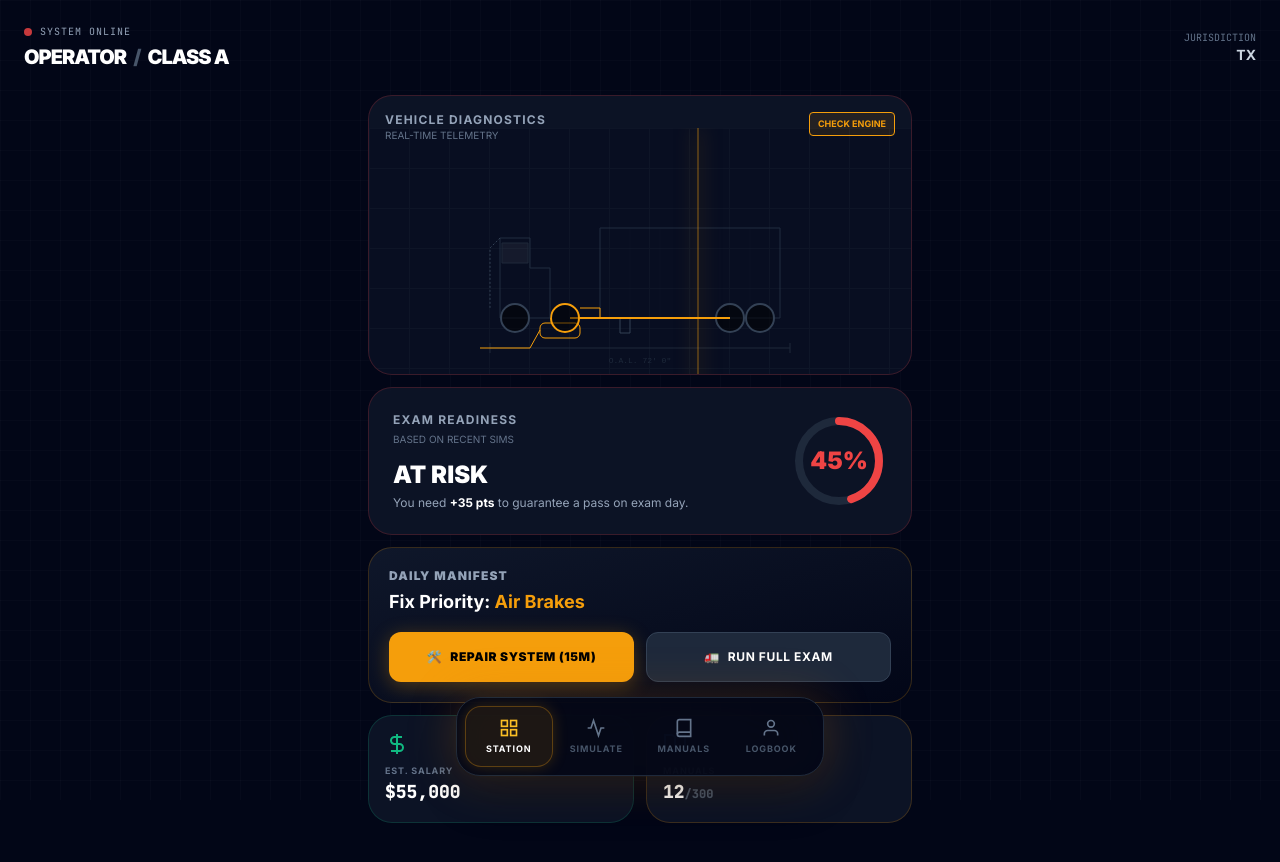
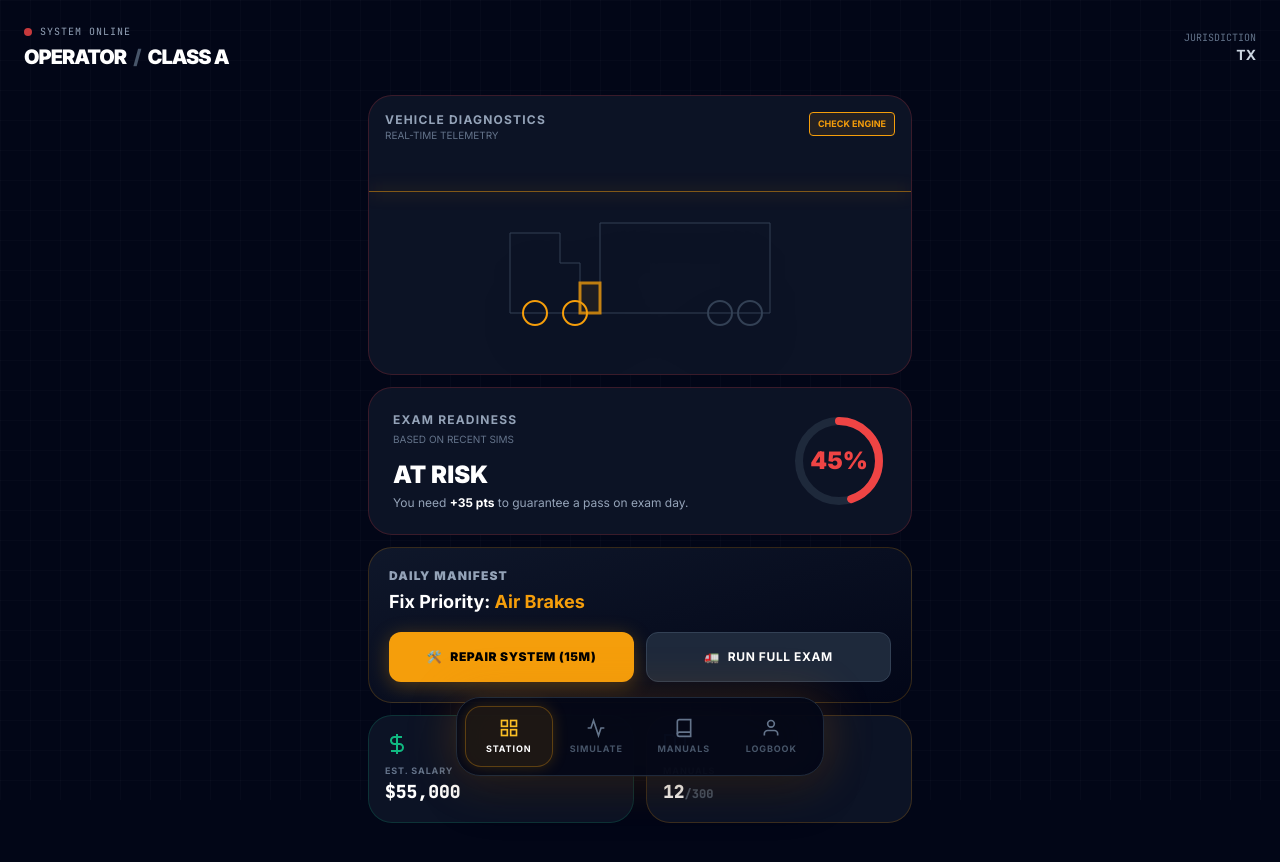
Before and after one commit to ismaelngoie/cdlpracticetest, a Next.js app: page /dashboard in a window 1280 px wide. Shown: the top 862 px of the page. Built offline with nearby package versions, Linux system fonts and the light colour scheme.

Commit message:
Update TruckSchematic.tsx

```diff
--- a/components/TruckSchematic.tsx
+++ b/components/TruckSchematic.tsx
@@ -5,6 +5,11 @@ import { useEffect, useState } from "react";
 
 export default function TruckSchematic() {
   const [weakDomain, setWeakDomain] = useState("Air Brakes");
+
+  // Logic: Map the weak domain to a part of the truck
+  // Head = Cab (General Knowledge)
+  // Engine = Pre-Trip / Air Brakes
+  // Trailer = Combination / Hazmat
   const [activeZone, setActiveZone] = useState<"cab" | "engine" | "trailer">("engine");
 
   useEffect(() => {
@@ -12,170 +17,76 @@ export default function TruckSchematic() {
     setWeakDomain(wd);
 
     const lower = wd.toLowerCase();
-    if (lower.includes("combination") || lower.includes("hazmat") || lower.includes("tanker") || lower.includes("cargo")) {
+    if (lower.includes("combination") || lower.includes("hazmat") || lower.includes("tanker")) {
       setActiveZone("trailer");
-    } else if (lower.includes("general") || lower.includes("passenger") || lower.includes("control")) {
+    } else if (lower.includes("general") || lower.includes("passenger")) {
       setActiveZone("cab");
     } else {
-      setActiveZone("engine"); // Default for Air Brakes / Pre-Trip / Systems
+      setActiveZone("engine"); // Default for Air Brakes / Pre-Trip
     }
   }, []);
 
-  // --- Visual Config ---
-  const activeColor = "#F59E0B"; // Amber
-  const inactiveColor = "#334155"; // Slate-700
-  const dimColor = "#1e293b"; // Slate-800
+  const strokeColor = "#F59E0B"; // Amber-500
+  const glowColor = "rgba(245, 158, 11, 0.5)";
 
-  // Helper to determine style based on current active zone
-  const getStyle = (zone: string) => {
-    const isActive = activeZone === zone;
-    return {
-      stroke: isActive ? activeColor : inactiveColor,
-      strokeWidth: isActive ? 2 : 1,
-      fill: isActive ? "rgba(245, 158, 11, 0.1)" : "transparent",
-      opacity: isActive ? 1 : 0.6,
-      filter: isActive ? "url(#glow)" : "none"
-    };
-  };
+  const isZone = (z: string) => activeZone === z;
 
   return (
-    <div className="relative w-full h-[320px] flex items-center justify-center overflow-hidden bg-slate-950/30">
+    <div className="relative w-full h-[300px] flex items-center justify-center">
 
-      {/* 1. Background Grid (CAD Style) */}
-      <div className="absolute inset-0 pointer-events-none"
-           style={{
-             backgroundImage: `linear-gradient(${dimColor} 1px, transparent 1px), linear-gradient(90deg, ${dimColor} 1px, transparent 1px)`,
-             backgroundSize: '40px 40px',
-             opacity: 0.3
-           }}
+      {/* Scanner Effect */}
+      <motion.div
+        animate={{ top: ["10%", "90%", "10%"] }}
+        transition={{ duration: 6, ease: "linear", repeat: Infinity }}
+        className="absolute left-0 right-0 h-[1px] bg-amber-500/50 shadow-[0_0_15px_rgba(245,158,11,0.8)] z-20 pointer-events-none"
       />
 
-      {/* 2. Scanner Laser */}
-      <motion.div
-        animate={{ left: ["0%", "100%", "0%"] }}
-        transition={{ duration: 8, ease: "linear", repeat: Infinity }}
-        className="absolute top-0 bottom-0 w-[2px] bg-amber-500/30 shadow-[0_0_20px_rgba(245,158,11,0.5)] z-20 pointer-events-none"
-      />
+      <svg width="300" height="150" viewBox="0 0 300 150" fill="none" xmlns="http://www.w3.org/2000/svg" className="drop-shadow-2xl">
 
-      {/* 3. The Schematic SVG */}
-      <svg width="340" height="180" viewBox="0 0 340 180" fill="none" xmlns="http://www.w3.org/2000/svg" className="z-10">
-        <defs>
-          <filter id="glow" x="-20%" y="-20%" width="140%" height="140%">
-            <feGaussianBlur stdDeviation="3" result="blur" />
-            <feComposite in="SourceGraphic" in2="blur" operator="over" />
-          </filter>
-        </defs>
+        {/* TRAILER (Rear) */}
+        <motion.path
+          d="M110 20 H 280 V 110 H 110 V 20 Z"
+          stroke={isZone("trailer") ? strokeColor : "#334155"}
+          strokeWidth={isZone("trailer") ? 3 : 1}
+          fill={isZone("trailer") ? "rgba(245, 158, 11, 0.1)" : "transparent"}
+          animate={isZone("trailer") ? { opacity: [0.7, 1, 0.7] } : {}}
+          transition={{ duration: 2, repeat: Infinity }}
+        />
+        {/* Trailer Wheels */}
+        <circle cx="230" cy="110" r="12" stroke="#334155" strokeWidth="2" />
+        <circle cx="260" cy="110" r="12" stroke="#334155" strokeWidth="2" />
 
-        {/* --- TRAILER GROUP --- */}
-        <g id="trailer">
-          {/* Cargo Box */}
-          <motion.path
-            d="M130 30 H 310 V 120 H 130 V 30 Z"
-            {...getStyle("trailer")}
-            initial={{ pathLength: 0 }} animate={{ pathLength: 1 }} transition={{ duration: 1.5 }}
-          />
-          {/* Ribbing (Detail) */}
-          <path d="M160 30 V 120 M190 30 V 120 M220 30 V 120 M250 30 V 120 M280 30 V 120" stroke={activeZone === "trailer" ? activeColor : dimColor} strokeWidth="0.5" opacity="0.3" />
+        {/* CAB (Front) */}
+        <motion.path
+          d="M20 110 H 90 V 60 L 70 60 L 70 30 L 20 30 V 110 Z"
+          stroke={isZone("cab") ? strokeColor : "#334155"}
+          strokeWidth={isZone("cab") ? 3 : 1}
+          fill={isZone("cab") ? "rgba(245, 158, 11, 0.1)" : "transparent"}
+          animate={isZone("cab") ? { opacity: [0.7, 1, 0.7] } : {}}
+          transition={{ duration: 2, repeat: Infinity }}
+        />
 
-          {/* Landing Gear */}
-          <path d="M150 120 L 150 135 M 160 120 L 160 135 L 150 135" stroke={activeZone === "trailer" ? activeColor : inactiveColor} strokeWidth="1" />
+        {/* ENGINE / CONNECTOR (Middle) */}
+        <motion.path
+          d="M90 110 H 110 V 80 H 90 V 110 Z"
+          stroke={isZone("engine") ? strokeColor : "#334155"}
+          strokeWidth={isZone("engine") ? 3 : 1}
+          fill={isZone("engine") ? "rgba(245, 158, 11, 0.1)" : "transparent"}
+          animate={isZone("engine") ? { opacity: [0.7, 1, 0.7] } : {}}
+          transition={{ duration: 2, repeat: Infinity }}
+        />
 
-          {/* Rear Wheels (Tandem) */}
-          <circle cx="260" cy="120" r="14" stroke={activeZone === "trailer" ? activeColor : inactiveColor} strokeWidth="2" fill="rgba(0,0,0,0.5)" />
-          <circle cx="290" cy="120" r="14" stroke={activeZone === "trailer" ? activeColor : inactiveColor} strokeWidth="2" fill="rgba(0,0,0,0.5)" />
-        </g>
-
-        {/* --- ENGINE / CHASSIS GROUP --- */}
-        <g id="engine">
-          {/* Chassis Rail */}
-          <motion.path
-            d="M100 120 H 130 L 140 120 H 260"
-            stroke={activeZone === "engine" ? activeColor : inactiveColor}
-            strokeWidth="2"
-          />
-          {/* Kingpin Connection */}
-          <path d="M110 110 L 130 110 L 130 120" stroke={activeZone === "engine" ? activeColor : inactiveColor} strokeWidth="1" />
-
-          {/* Fuel Tank */}
-          <rect x="70" y="125" width="40" height="15" rx="5" stroke={activeZone === "engine" ? activeColor : inactiveColor} strokeWidth="1" />
-
-          {/* Drive Wheels (Rear of Tractor) */}
-          <circle cx="95" cy="120" r="14" stroke={activeZone === "engine" ? activeColor : inactiveColor} strokeWidth="2" fill="rgba(0,0,0,0.5)" />
-        </g>
-
-        {/* --- CAB GROUP --- */}
-        <g id="cab">
-          {/* Main Cab Shape */}
-          <motion.path
-            d="M30 120 H 80 V 70 L 60 70 L 60 40 L 30 40 V 120 Z"
-            {...getStyle("cab")}
-            initial={{ pathLength: 0 }} animate={{ pathLength: 1 }} transition={{ duration: 1 }}
-          />
-          {/* Window */}
-          <path d="M32 45 H 58 V 65 H 32 V 45 Z" stroke={activeZone === "cab" ? activeColor : dimColor} strokeWidth="1" fill="rgba(255,255,255,0.05)" />
-          {/* Aerodynamic Fairing */}
-          <path d="M30 40 L 20 50 V 110" stroke={activeZone === "cab" ? activeColor : inactiveColor} strokeWidth="1" strokeDasharray="2 2" />
-
-          {/* Steer Wheel (Front) */}
-          <circle cx="45" cy="120" r="14" stroke={activeZone === "cab" ? activeColor : inactiveColor} strokeWidth="2" fill="rgba(0,0,0,0.5)" />
-        </g>
-
-        {/* --- DATA OVERLAYS (The "HUD" Feel) --- */}
-
-        {/* Measurement Lines (Decor) */}
-        <path d="M20 150 H 320" stroke={dimColor} strokeWidth="1" />
-        <path d="M20 145 V 155 M 320 145 V 155" stroke={dimColor} strokeWidth="1" />
-        <text x="170" y="165" textAnchor="middle" fill={dimColor} fontSize="8" fontFamily="monospace">O.A.L. 72' 0"</text>
-
-        {/* Dynamic Pointer Line */}
-        {activeZone === "cab" && <path d="M30 40 L 20 20 H 5" stroke={activeColor} strokeWidth="1" fill="none" />}
-        {activeZone === "engine" && <path d="M70 132 L 60 150 H 10" stroke={activeColor} strokeWidth="1" fill="none" />}
-        {activeZone === "trailer" && <path d="M220 30 L 220 10 H 330" stroke={activeColor} strokeWidth="1" fill="none" />}
+        {/* Tractor Wheels */}
+        <circle cx="45" cy="110" r="12" stroke={isZone("engine") ? strokeColor : "#334155"} strokeWidth="2" />
+        <circle cx="85" cy="110" r="12" stroke={isZone("engine") ? strokeColor : "#334155"} strokeWidth="2" />
 
       </svg>
 
-      {/* 4. DYNAMIC LABELS (HTML Overlay) */}
-      <div className="absolute inset-0 pointer-events-none">
-        {/* Top Right Label */}
-        {activeZone === "trailer" && (
-          <motion.div
-            initial={{ opacity: 0 }} animate={{ opacity: 1 }}
-            className="absolute top-2 right-2 text-right"
-          >
-            <div className="text-[9px] text-slate-500 font-mono">SYSTEM FAULT</div>
-            <div className="text-xs font-black text-amber-500 bg-amber-500/10 px-2 py-1 rounded border border-amber-500/30">
-              CARGO / TRAILER
-            </div>
-          </motion.div>
-        )}
-
-        {/* Top Left Label */}
-        {activeZone === "cab" && (
-          <motion.div
-            initial={{ opacity: 0 }} animate={{ opacity: 1 }}
-            className="absolute top-2 left-2"
-          >
-            <div className="text-[9px] text-slate-500 font-mono">SYSTEM FAULT</div>
-            <div className="text-xs font-black text-amber-500 bg-amber-500/10 px-2 py-1 rounded border border-amber-500/30">
-              CAB / CONTROLS
-            </div>
-          </motion.div>
-        )}
-
-        {/* Bottom Left Label */}
-        {activeZone === "engine" && (
-          <motion.div
-            initial={{ opacity: 0 }} animate={{ opacity: 1 }}
-            className="absolute bottom-2 left-2"
-          >
-            <div className="text-[9px] text-slate-500 font-mono">SYSTEM FAULT</div>
-            <div className="text-xs font-black text-amber-500 bg-amber-500/10 px-2 py-1 rounded border border-amber-500/30">
-              BRAKES / CHASSIS
-            </div>
-          </motion.div>
-        )}
+      {/* HUD Label */}
+      <div className="absolute bottom-4 right-4 text-right">
+        <div className="text-[9px] text-slate-500 font-mono mb-1">SYSTEM ALERT</div>
+        <div className="text-sm font-black text-amber-500 uppercase">{weakDomain}</div>
       </div>
-
     </div>
   );
 }
```
